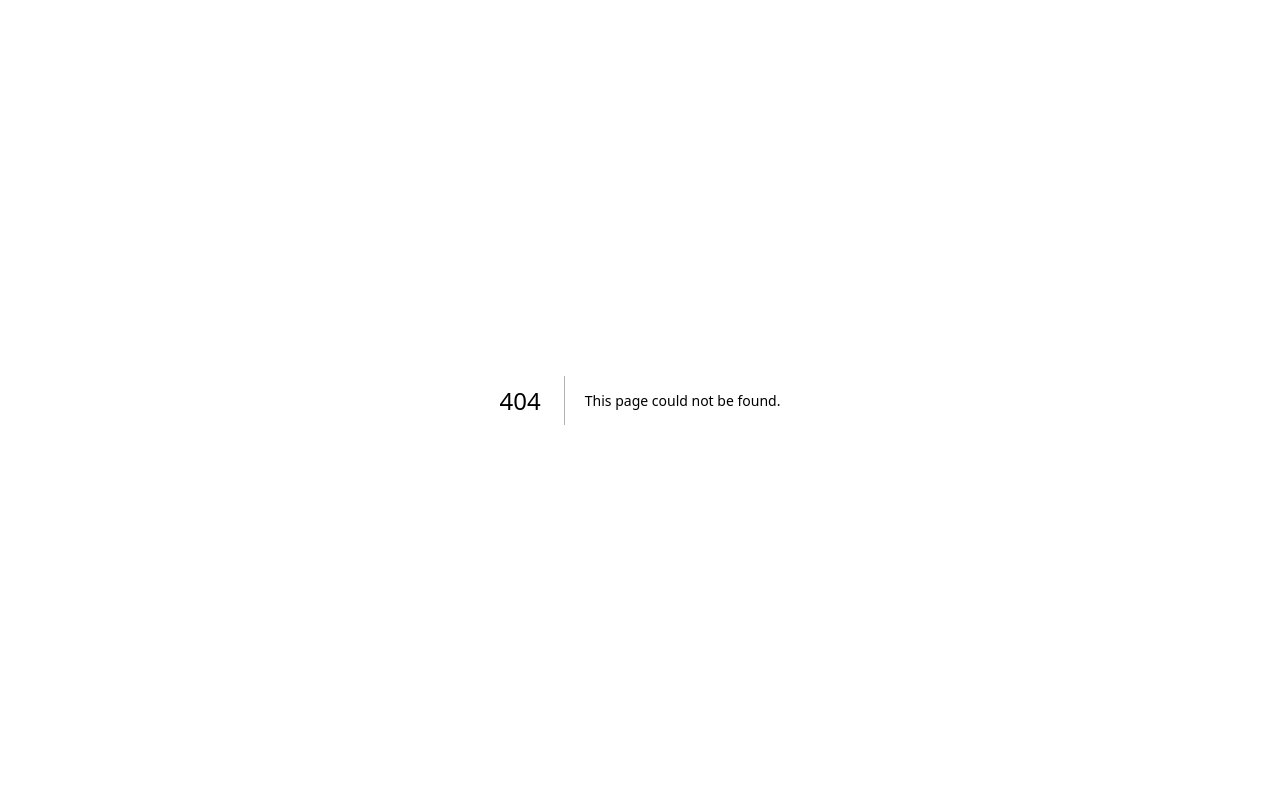
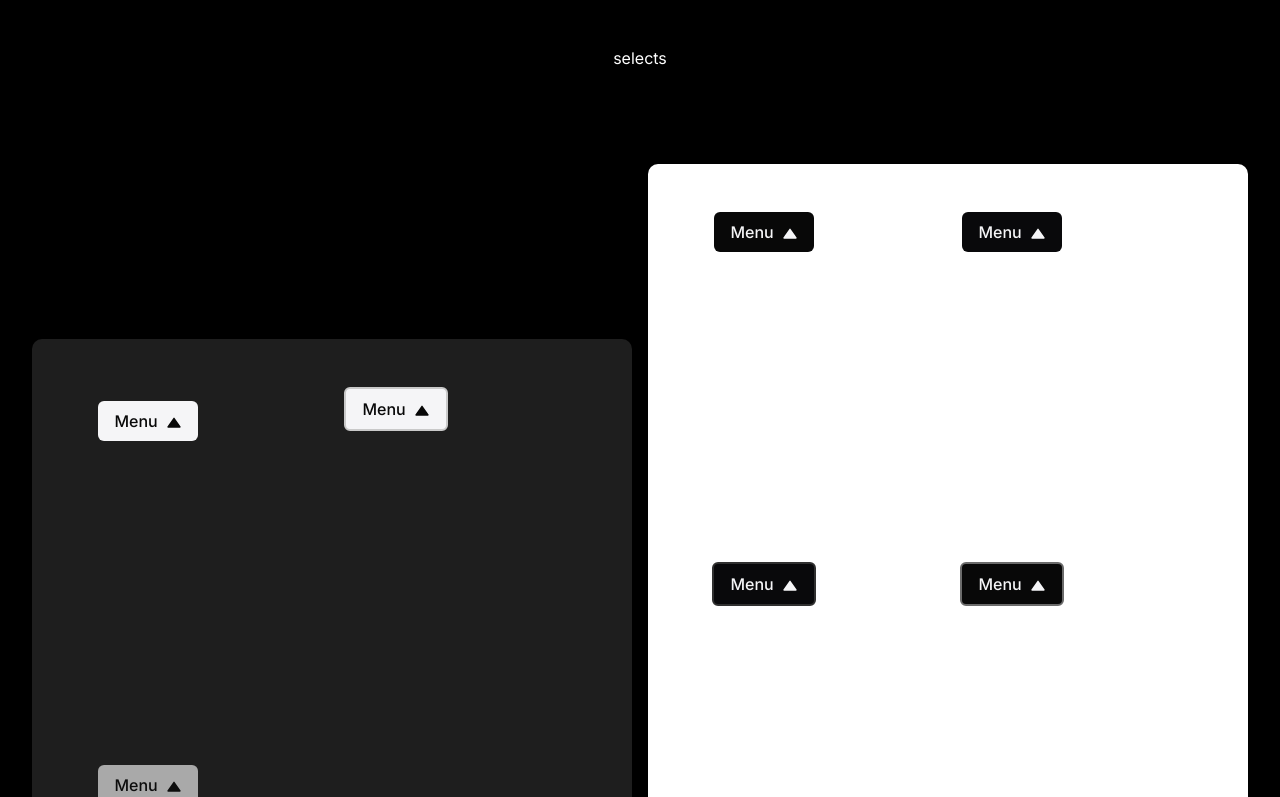
Before and after one commit to root9464/cyberui, a Next.js app: page /select in a window 1280 px wide. Before the commit this address had no page. Shown: the top 797 px of the page. Built offline with nearby package versions, Linux system fonts and the light colour scheme.

Commit message:
07.03.2024 | 20:23 || "Небольшие правки"

```diff
--- a/app/test/select/page.module.sass
+++ b/app/select/page.module.sass
@@ -1,4 +1,4 @@
-@import '../../../sass/mixins'
+@import '../../sass/mixins'
 
 .div
     @include PageLayout($className:selects , $directions: row)
--- a/app/test/select/page.tsx
+++ b/app/select/page.tsx
@@ -14,13 +14,16 @@ export default function SelectPage() {
 			<p>selects</p>
 			<div className={styles.box}>
 				<div className={styles.selects}>
-					<p>Light Theme</p>
 					<Select {...{content: Content, theme: 'light', variant: 'default'}} />
-					<Select {...{content: Content, theme: 'light', variant: 'default'}}/>
+					<Select {...{content: Content, theme: 'light', variant: 'bordered'}}/>
+					<Select {...{content: Content, theme: 'light', variant: 'flat'}} />
 				</div>
 				<div className={styles.selects}>
-					<p>Dark Theme</p>
-					<Select {...{content: Content, theme: 'dark', variant: 'deep'}}/>
+					<Select {...{content: Content, theme: 'dark', variant: 'default'}} />
+					<Select {...{content: Content, theme: 'dark', variant: 'deep'}} />
+					<Select {...{content: Content, theme: 'dark', variant: 'deep-bordered'}} />
+					<Select {...{content: Content, theme: 'dark', variant: 'bordered'}}/>
+					<Select {...{content: Content, theme: 'dark', variant: 'flat'}} />
 				</div>
 			</div>
 		</div>
--- a/components/Select/select.module.sass
+++ b/components/Select/select.module.sass
@@ -40,4 +40,5 @@
             padding: 6px 10px
             border-radius: 5px
             transition: background-color 0.3s ease
-            @include ThemeStyles(true)
+
+            @include ThemeStylesChild
--- a/sass/mixins.sass
+++ b/sass/mixins.sass
@@ -2,26 +2,34 @@
 @mixin ThemeStyles($hover: true)
   &.light
     color: $color-theme-light-text
+
     &.bordered
       background-color: $color-theme-light
       border: 2px solid $color-theme-light-border
+
     &.flat
       background-color: $color-theme-light-flat
       opacity: 0.8
+
     &.outline
       background-color: rgba(255, 255, 255, 0)
       border: 2px solid $color-theme-light
       color: $color-theme-light
+
       &:hover
         background-color: $color-theme-light
         color: $color-theme-light-text
+
     &.ghost
       background: rgba(255, 255, 255, 0)
       color: $color-theme-light
+
       &:hover
         background-color: #963A8D
+
     &.default
       background-color: $color-theme-light
+
     @if $hover == true
       &:hover
         // opacity: 0.95
@@ -30,30 +38,39 @@
 
   &.dark
     color: $color-theme-dark-text
+
     &.deep
       background-color: $color-theme-dark-deep
+
     &.deepBordered
       background-color: $color-theme-dark-deep
       border: 2px solid $color-theme-dark-deepBorder
+
     &.bordered
       background-color: $color-theme-dark
       border: 2px solid $color-theme-dark-border
+
     &.flat
       background-color: $color-theme-dark-flat
       opacity: 0.8
+
     &.outline
       background-color: rgba(255, 255, 255, 0)
       border: 2px solid $color-theme-dark
       color: $color-theme-dark
+
       &:hover
         background-color: $color-theme-dark
         color: $color-theme-dark-text
+
     &.ghost
       background: rgba(255, 255, 255, 0)
       color: $color-theme-dark
+
       &:hover
         background-color: $color-theme-dark-ghost
         color: $color-theme-dark-text
+
     &.default
       background-color: $color-theme-dark
 
@@ -61,6 +78,52 @@
       &:hover
         // opacity: 0.95
         background-color: #282828
+
+
+@mixin ThemeStylesChild
+  &.light
+    color: $color-theme-light-text
+
+    &.bordered
+      background-color: $color-theme-light
+      border: 2px solid $color-theme-light-border
+
+    &.flat
+      background-color: $color-theme-light-flat
+      opacity: 0.8
+
+    &.default
+      background-color: $color-theme-light
+
+
+    &:hover
+      background-color: #EAEAEA
+
+
+  &.dark
+    color: $color-theme-dark-text
+
+    &.deep
+      background-color: $color-theme-dark-deep
+
+    &.deepBordered
+      background-color: $color-theme-dark-deep
+      border: 2px solid $color-theme-dark-deepBorder
+
+    &.bordered
+      background-color: $color-theme-dark
+      border: 2px solid $color-theme-dark-border
+
+    &.flat
+      background-color: $color-theme-dark-flat
+      opacity: 0.8
+
+    &.default
+      background-color: $color-theme-dark
+
+
+    &:hover
+      background-color: #282828
 
 
 @mixin PageLayout($className, $directions)
@@ -86,23 +149,28 @@
     padding: 16px
     width: 100%
     height: 100%
+
     .#{$className}
       display: flex
       flex-direction: $directions
       gap: 16px
+      flex-wrap: wrap
       align-items: center
       justify-items: center
       margin-top: 32px
       overflow-y: auto
       overflow-x: hidden
-      width: 100%
-      height: 100%
+      width: fit-content
+      height: auto
       border-radius: 10px
       $n: 1
+
       @for $i from 1 through 100
+
         @if $i % 2 == $n
           &:nth-child(#{$i})
               background-color: #1E1E1E
+
         @else
           &:nth-child(#{$i})
               background-color: #FFFFFF
```
